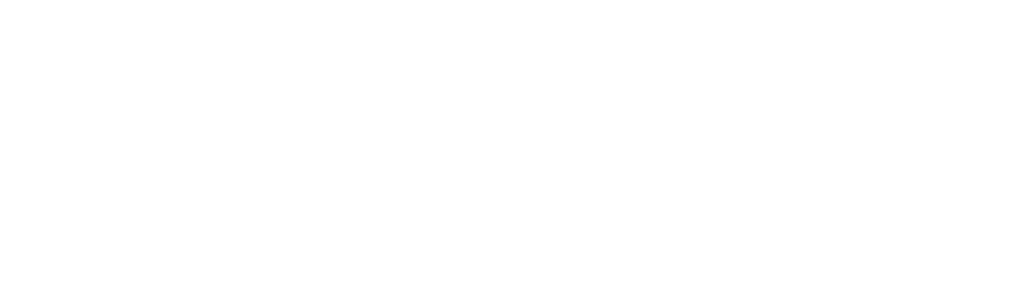
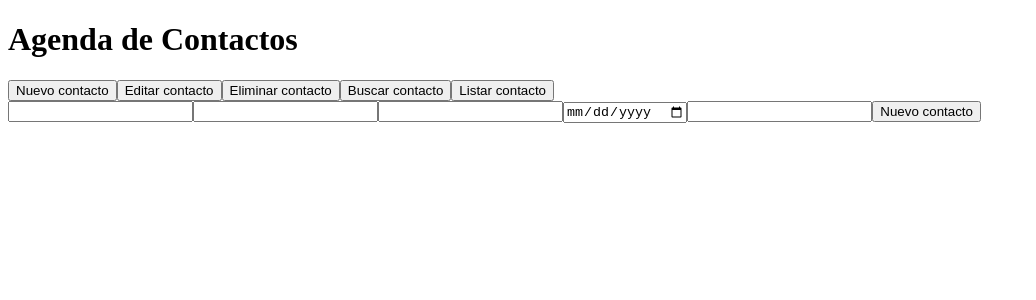
Before and after one commit to MatiasTibaldo/contac-agenda, a React (Create React App) app in the folder frontend/: page /new in a window 1280 px wide. Shown: the top 300 px of the page, without its empty margins (0-1036 px from the left). Built offline with nearby package versions, Linux system fonts and the light colour scheme.

Commit message:
Definicion de modelo Contact Creacion de form newContact

```diff
--- a/frontend/src/App.js
+++ b/frontend/src/App.js
@@ -1,11 +1,19 @@
 import React from 'react'
-import { Route, Switch } from 'react-router-dom'
-import HomePage from './pages/HomePage'
+import { BrowserRouter as Router, Route, Switch } from 'react-router-dom'
+import NewContact from './pages/NewContact'
+import Header from './Header'
 
 export default function App() {
   return (
-    <Switch>
-      <Route exact path="/" component={HomePage} />
-    </Switch>
+    <div>
+      <Router>
+        <Header />
+        <div>
+          <Switch>
+            <Route exact path="/new" component={NewContact} />
+          </Switch>
+        </div>
+      </Router>
+    </div>
   )
 }
--- /dev/null
+++ b/frontend/src/Header.js
@@ -0,0 +1,27 @@
+import React from 'react'
+import { Link } from 'react-router-dom'
+
+export default function HomePage() {
+  return (
+    <div className="container">
+      <h1>Agenda de Contactos</h1>
+      <Link to="/new">
+        <button renderAs="button">
+            <span>Nuevo contacto</span>
+        </button>
+      </Link>
+      <button>
+          Editar contacto
+      </button>
+      <button>
+          Eliminar contacto
+      </button>
+      <button>
+          Buscar contacto
+      </button>
+      <button>
+          Listar contacto
+      </button>
+    </div>
+  )
+}
--- /dev/null
+++ b/frontend/src/models/Contact.js
@@ -0,0 +1,12 @@
+/**
+ * Contact
+ */
+export default class Contact {
+    constructor(data) {
+      this.name = data.name;
+      this.lastName = data.lastName;
+      this.birthDate = data.birthDate;
+      this.email = data.email;
+      this.phone = data.phone;
+    }
+  }
--- a/frontend/src/pages/HomePage.js
+++ /dev/null
@@ -1,13 +0,0 @@
-import React from 'react'
-import { Link } from 'react-router-dom'
-
-export default function HomePage() {
-  return (
-    <div className="container">
-      <h1>Home Page</h1>
-      <div>
-          Lista de opciones disponibles sobre contactos
-      </div>
-    </div>
-  )
-}
--- /dev/null
+++ b/frontend/src/pages/NewContact.jsx
@@ -0,0 +1,48 @@
+import React from 'react'
+import Contact from '../models/Contact';
+// import { Link } from 'react-router-dom'
+
+export default class newContact extends React.Component   {
+    state ={
+        name:"",
+        lastName:"",
+        email:"",
+        birthDate: undefined,
+        phone:"",
+    }
+
+
+   handleNameChange = (e) => {
+        this.setState({name: e.target.value});
+    }
+    handleLastNameChange = (e) => {
+        this.setState({lastName: e.target.value});
+    }
+    handleEmailChange = (e) => {
+      this.setState({email: e.target.value});
+    }
+    handleBirthDateChange = (e) => {
+        this.setState({birthDate: e.target.value});
+    }
+    handlePhoneChange = (e) => {
+        this.setState({phone: e.target.value});
+    }
+
+    handleNewContact =()=>{
+        const newContact = new Contact(this.state);
+        console.log(newContact);
+    }
+
+    render(){
+        return (
+            <form className = "NewContactForm">
+                <input className = "NameInput" name = "Nombre" value={this.state.name} onChange={this.handleNameChange}></input>
+                <input className = "LastNameInput" name = "Apellido" value={this.state.lastName} onChange={this.handleLastNameChange}></input>
+                <input className = "EmailInput" type = "email" name = "Email" value={this.state.email} onChange={this.handleEmailChange}></input>
+                <input className = "BirthDateInput" type = "date" name= "Fecha de nacimiento"value={this.state.birthDate} onChange={this.handleBirthDateChange}></input>
+                <input className = "PhoneInput" name = "Numero de telefono"value={this.state.phone} onChange={this.handlePhoneChange}></input>
+                <button type="button" onClick={this.handleNewContact}>Nuevo contacto</button>
+            </form>
+        );
+    }
+}
```
Also changed, not shown: 1 other file (tests, documents, lock files or other folders).
